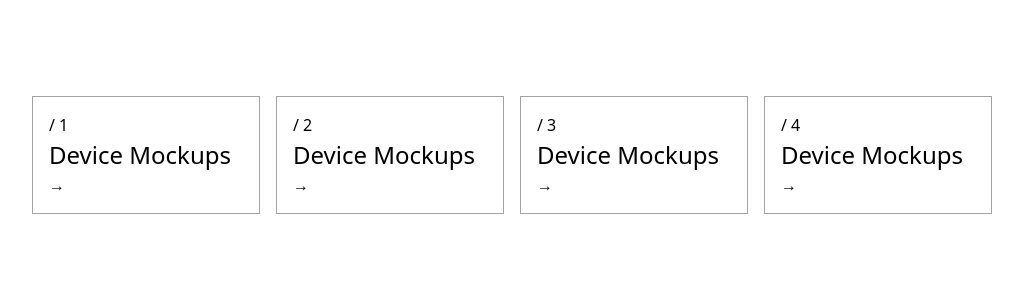
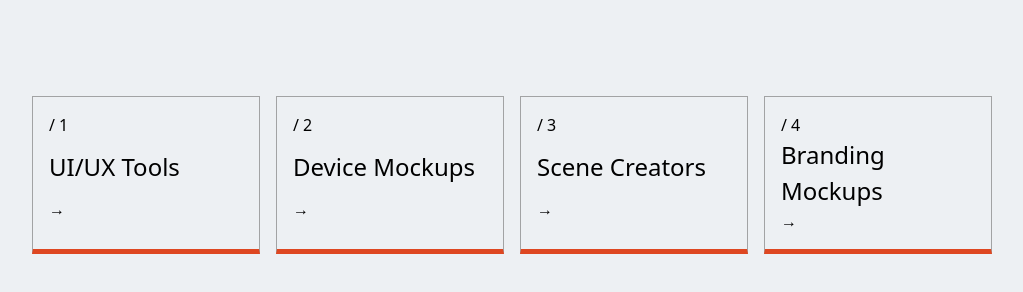
Before and after one commit to Annie-Huang/dribble-to-life, a website: page index.html in a window 1280 px wide. Shown: the whole page, without its empty margins (128-1151 px from the left). Drawn offline with Linux system fonts and the light colour scheme.

Commit message:
Extra basic styling

```diff
--- a/index.html
+++ b/index.html
@@ -14,7 +14,7 @@
     <div class="fancy-card-grid">
       <div class="fancy-card">
         <span class="fancy-card__number" aria-hidden="true">/ 1</span>
-        <h2 class="fancy-card__title">Device Mockups</h2>
+        <h2 class="fancy-card__title">UI/UX Tools</h2>
         <span class="fancy-card__arrow" aria-hidden="true">&#8594;</span>
 
         <img
@@ -86,7 +86,7 @@
       </div>
       <div class="fancy-card">
         <span class="fancy-card__number" aria-hidden="true">/ 3</span>
-        <h2 class="fancy-card__title">Device Mockups</h2>
+        <h2 class="fancy-card__title">Scene Creators</h2>
         <span class="fancy-card__arrow" aria-hidden="true">&#8594;</span>
 
         <img
@@ -122,7 +122,7 @@
       </div>
       <div class="fancy-card">
         <span class="fancy-card__number" aria-hidden="true">/ 4</span>
-        <h2 class="fancy-card__title">Device Mockups</h2>
+        <h2 class="fancy-card__title">Branding Mockups</h2>
         <span class="fancy-card__arrow" aria-hidden="true">&#8594;</span>
 
         <img
--- a/scss/base/_base.scss
+++ b/scss/base/_base.scss
@@ -1,4 +1,5 @@
 body {
+  background: var(--clr-neutral-100);
   line-height: 1.5;
   font-family: system-ui, sans-serif;
 }
--- a/scss/components/_fancy-cards.scss
+++ b/scss/components/_fancy-cards.scss
@@ -12,6 +12,7 @@
   padding: 1rem;
   display: grid;
   border: 1px solid var(--clr-neutral-400);
+  border-bottom: 5px solid var(--clr-primary);
 
   img {
     display: none;
```
Also changed, not shown: main.css, 1 other file.
